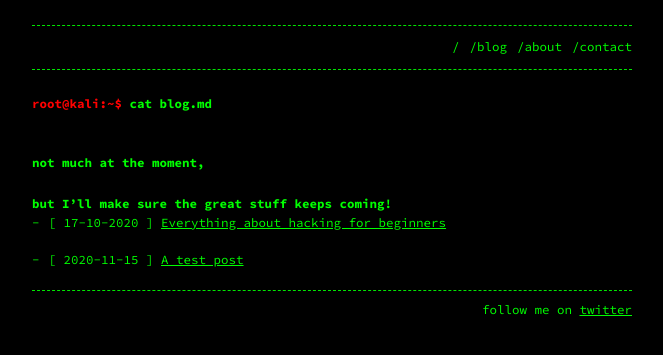
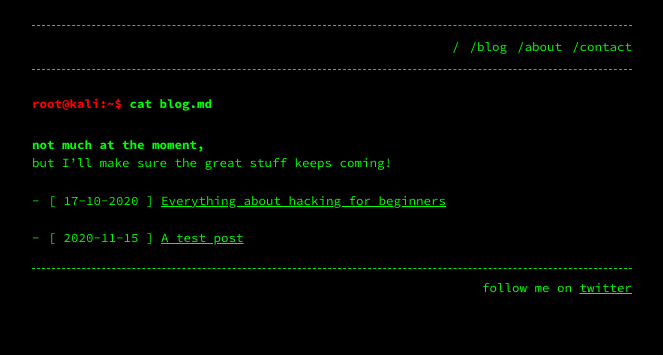
Before and after one commit to thenishkarshagarwal/thenishkarshagarwal.github.io, a Jekyll site: the page built from blog.md, in a window 1280 px wide. Shown: the top 355 px of the page, without its empty margins (308-971 px from the left). Built offline with Jekyll 4.4.1, drawn with Linux system fonts in a browser that asks for light colours.

Commit message:
inadequate spacing

```diff
--- a/blog.md
+++ b/blog.md
@@ -5,7 +5,7 @@ permalink: /blog/
 ---
 
 # <span style="color: red;">root@kali:~$</span> cat blog.md
+# not much at the moment,
+but I'll make sure the great stuff keeps coming!
 <span style="color: black;">.</span>
-# not much at the moment,
-# but I'll make sure the great stuff keeps coming!<br>
 - [ 17-10-2020 ] [Everything about hacking for beginners](thenishkarshagarwal.github.io/blog/everything_about_hacking-beginners.md)
```
